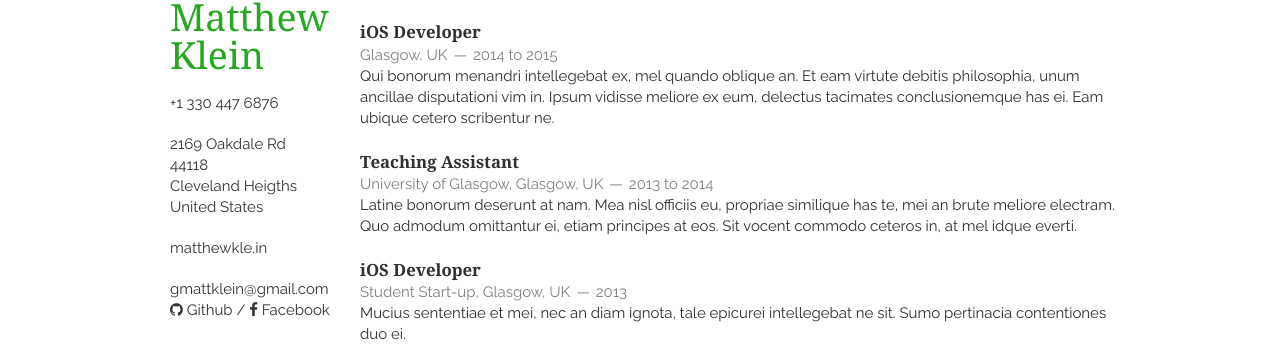
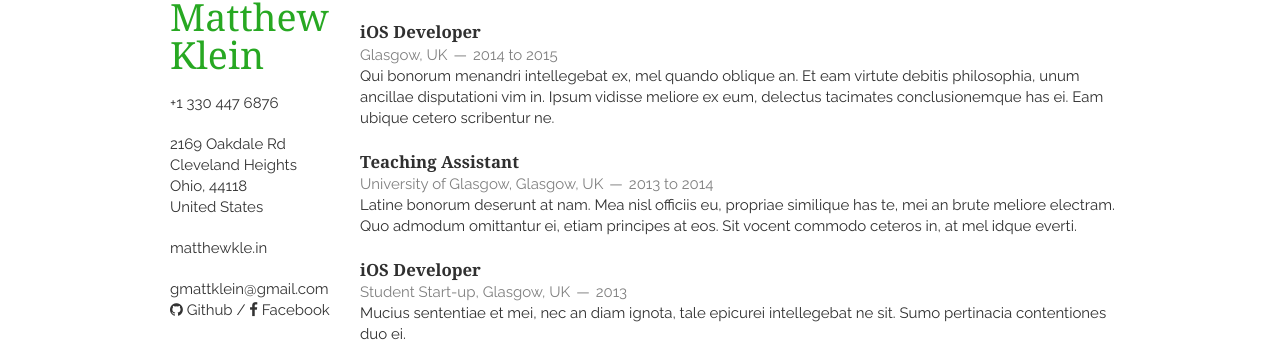
Before and after one commit to kleinma/kleinma.github.io, a Jekyll site: the page built from index.html, in a window 1280 px wide. Shown: the part 183-532 px from the top of the page. Built offline with Jekyll 4.4.1, drawn with Linux system fonts in a browser that asks for light colours; nearby versions of some CDN libraries; Markdown is read by kramdown in place of the engine named in the settings; the list of posts is cut into pages by our own code.

Commit message:
Updated address and address display order.

```diff
--- a/_config.yml
+++ b/_config.yml
@@ -27,8 +27,8 @@ tel_full: tel:+13304476876
 google_maps: 'https://www.google.com/maps/place/2169+Oakdale+Rd,+Cleveland+Heights,+OH+44118/'
 address: 2169 Oakdale Rd
 postcode: 44118
-city: Cleveland Heigths
-state: OH
+city: Cleveland Heights
+state: Ohio
 country: United States
 google_analytics: UA-69300817-1
 
--- a/_layouts/layout.html
+++ b/_layouts/layout.html
@@ -33,8 +33,8 @@
         <address>
             <a href="{{ site.google_maps }}">
                 {{ site.address }}<br/>
-                {{ site.postcode }}<br/>
                 {{ site.city }}<br/>
+                {{site.state}}, {{ site.postcode }}<br/>
                 {{ site.country }}
             </a>
         </address>
```
